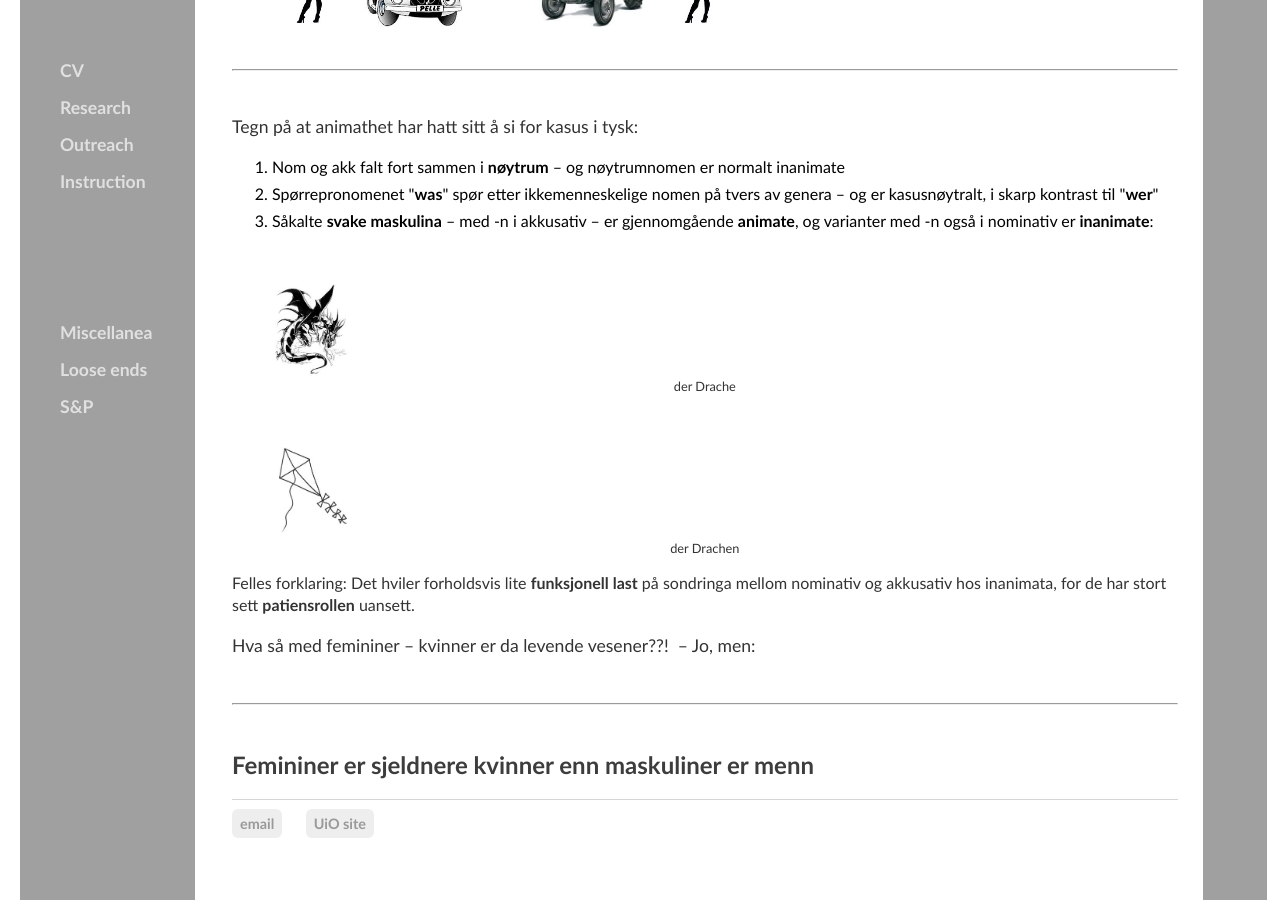
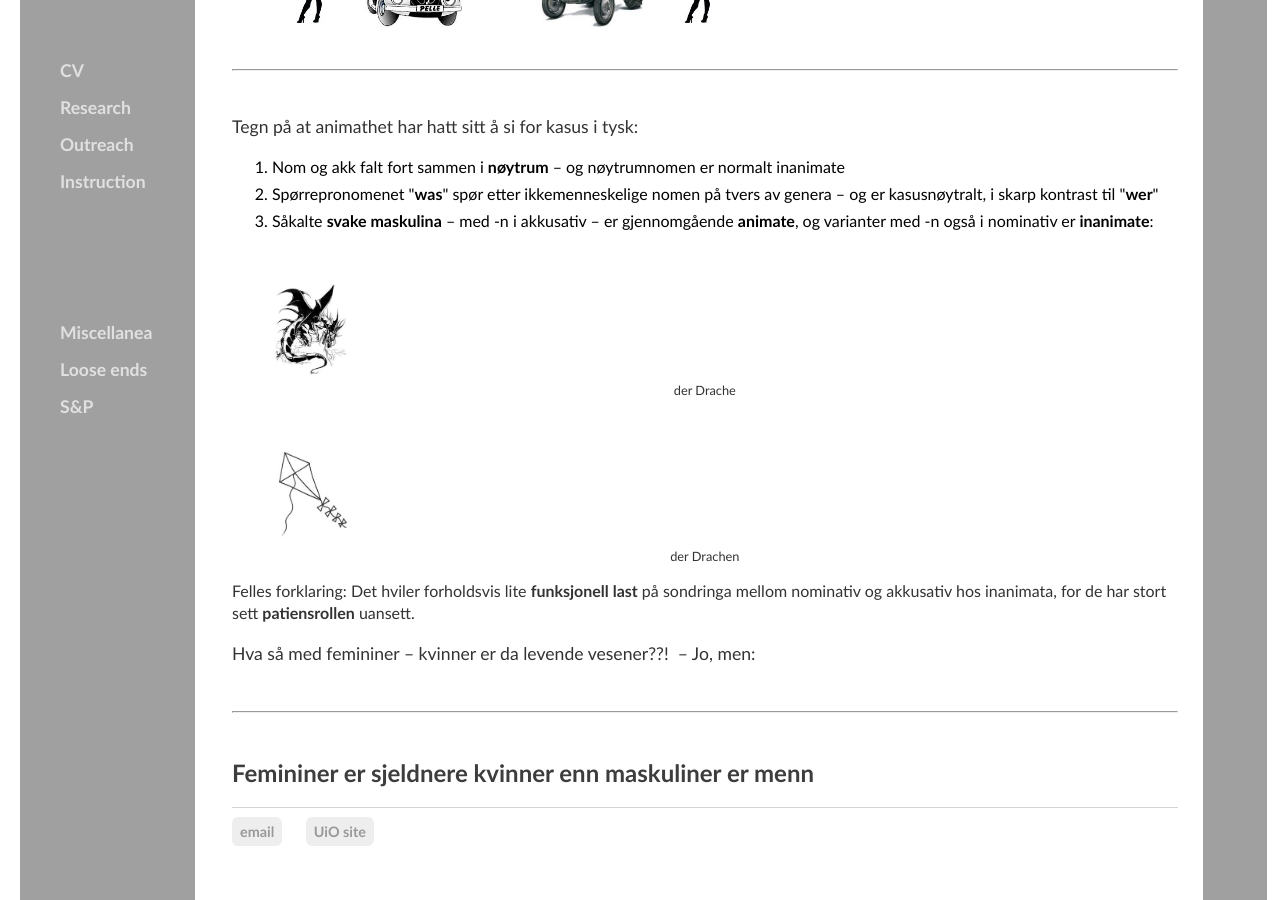
Before and after one commit to kjelljs/kjelljs.github.io, a Jekyll site: the page built from dissemination/kasus.html, in a window 1280 px wide and 900 px high, scrolled down 1769 px. Built offline with Jekyll 4.4.1, drawn with Linux system fonts in a browser that asks for light colours.

Commit message:
Update kasus.html

```diff
--- a/dissemination/kasus.html
+++ b/dissemination/kasus.html
@@ -126,7 +126,7 @@
 	<li>Såkalte <strong>svake maskulina</strong>&nbsp;– med -n i akkusativ – er gjennomgående <strong>animate</strong>, og varianter med -n også i nominativ er <strong>inanimate</strong>:
 		</li>
 		</ol>
-<p>&emsp; &emsp; &emsp; &emsp; <figure><img class="centerimage" src="/pics/drage.bmp" style="width: 80px;" /><figcaption>der Drache</figcaption></figure>&emsp; &emsp; <figure><img class="centerimage" src="/pics/drachen.jpg" style="width: 80px;" /><figcaption>der Drachen</figcaption></figure></p>
+<p>&emsp; &emsp; &emsp; &emsp; <figure><img src="/pics/drage.bmp" style="width: 80px;" /><figcaption>der Drache</figcaption></figure>&emsp; &emsp; <figure><img src="/pics/drachen.jpg" style="width: 80px;" /><figcaption>der Drachen</figcaption></figure></p>
 
 <p>Felles forklaring: Det hviler forholdsvis lite <strong>funksjonell last</strong> på sondringa mellom nominativ og akkusativ hos inanimata, for de har stort sett <strong>patiensrollen</strong> uansett.</p>
 
```
